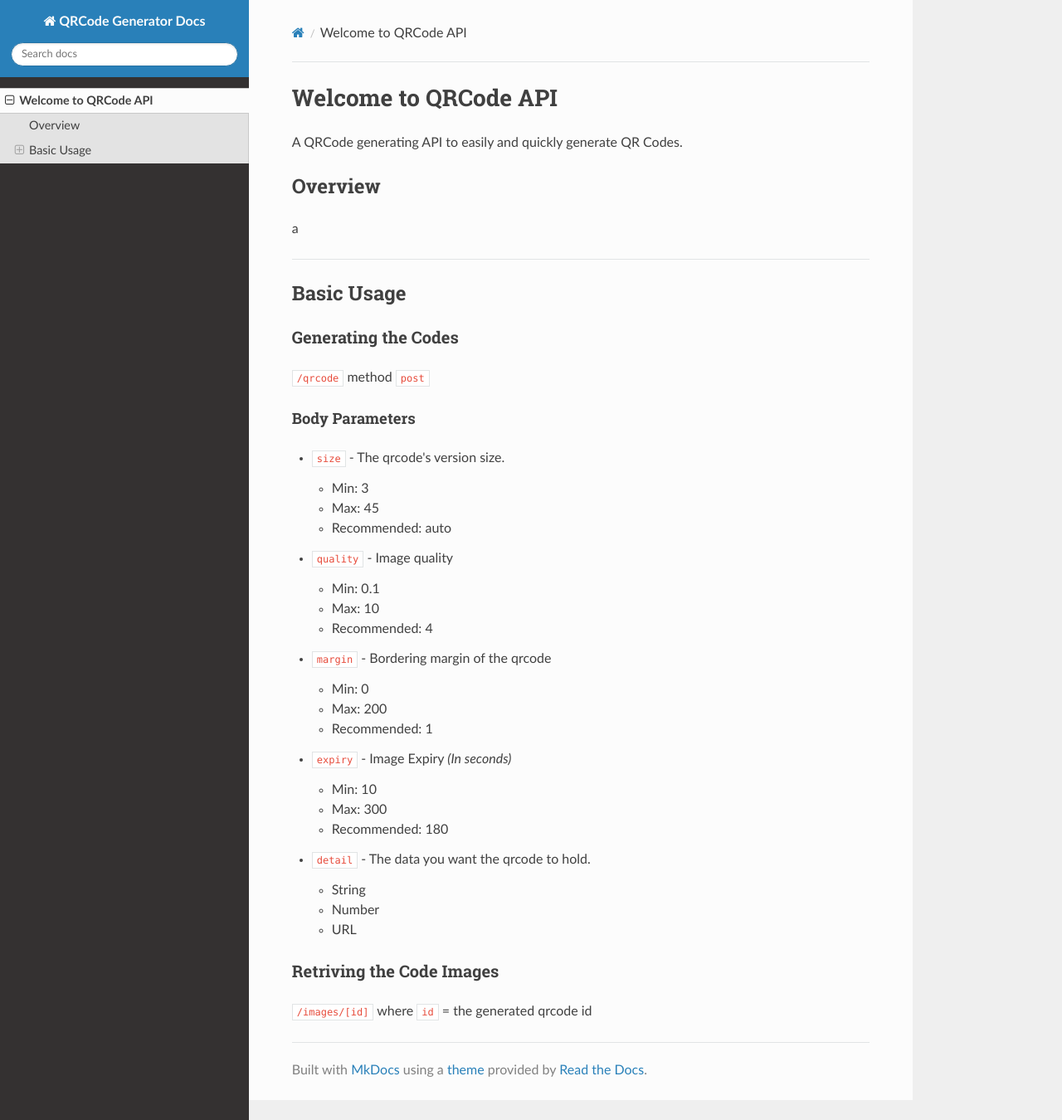
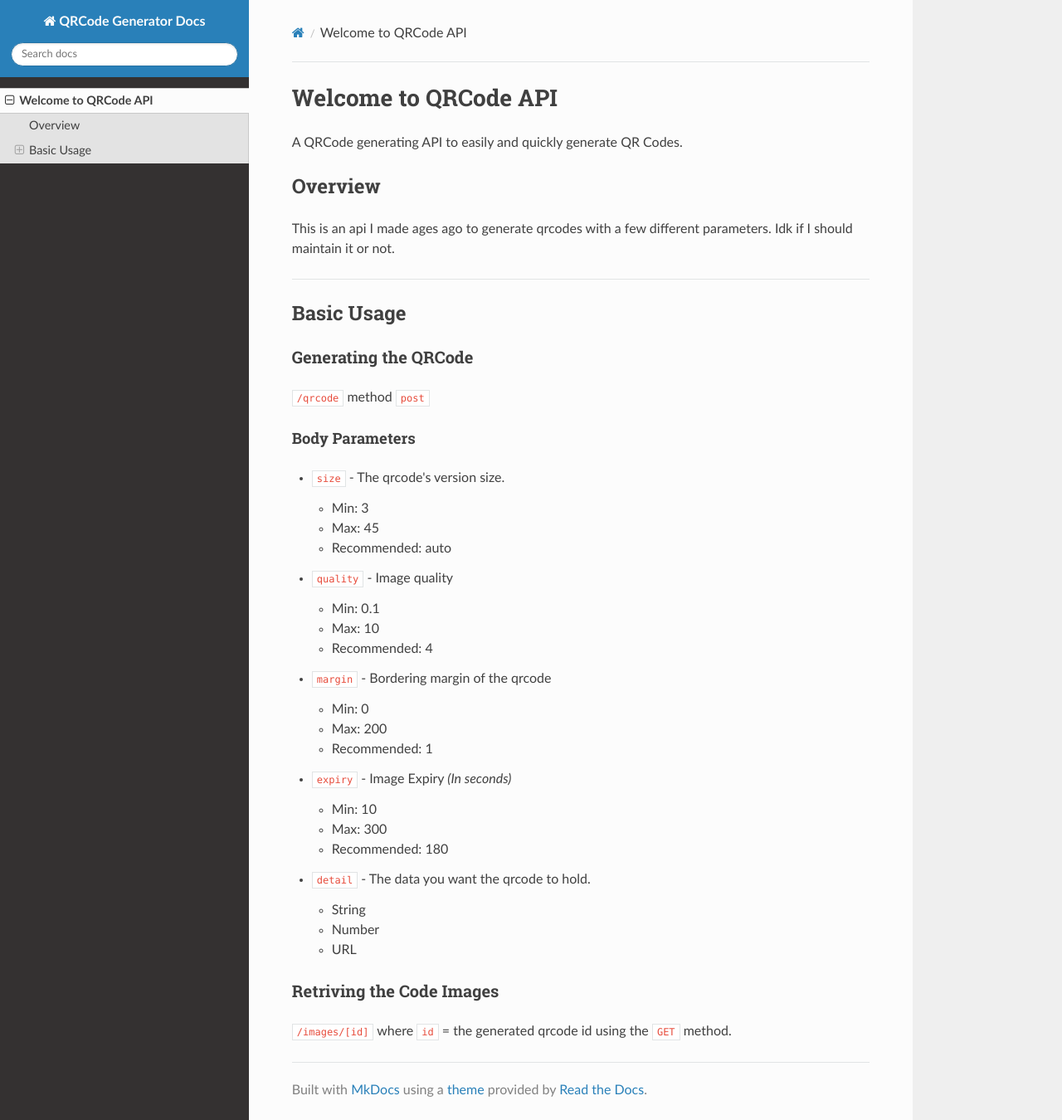
Before and after one commit to cyric2020/qrcode_api_docs, an MkDocs documentation site: the page built from docs/index.md, in a window 1280 px wide and 1350 px high. Shown: the whole window at 83% size. Built offline with MkDocs 1.6.1, drawn with Linux system fonts in a browser that asks for light colours; nearby versions of some CDN libraries.

Commit message:
updated docs

```diff
--- a/docs/index.md
+++ b/docs/index.md
@@ -4,12 +4,13 @@ A QRCode generating API to easily and quickly generate QR Codes.
 
 ## Overview
 
-a
+This is an api I made ages ago to generate qrcodes with a few different parameters.
+Idk if I should maintain it or not.
 
 ___
 ## Basic Usage
 
-### Generating the Codes
+### Generating the QRCode
 
 `/qrcode` method `post`
 
@@ -42,4 +43,4 @@ ___
 
 ### Retriving the Code Images
 
-`/images/[id]` where `id` = the generated qrcode id
+`/images/[id]` where `id` = the generated qrcode id using the `GET` method.
```
